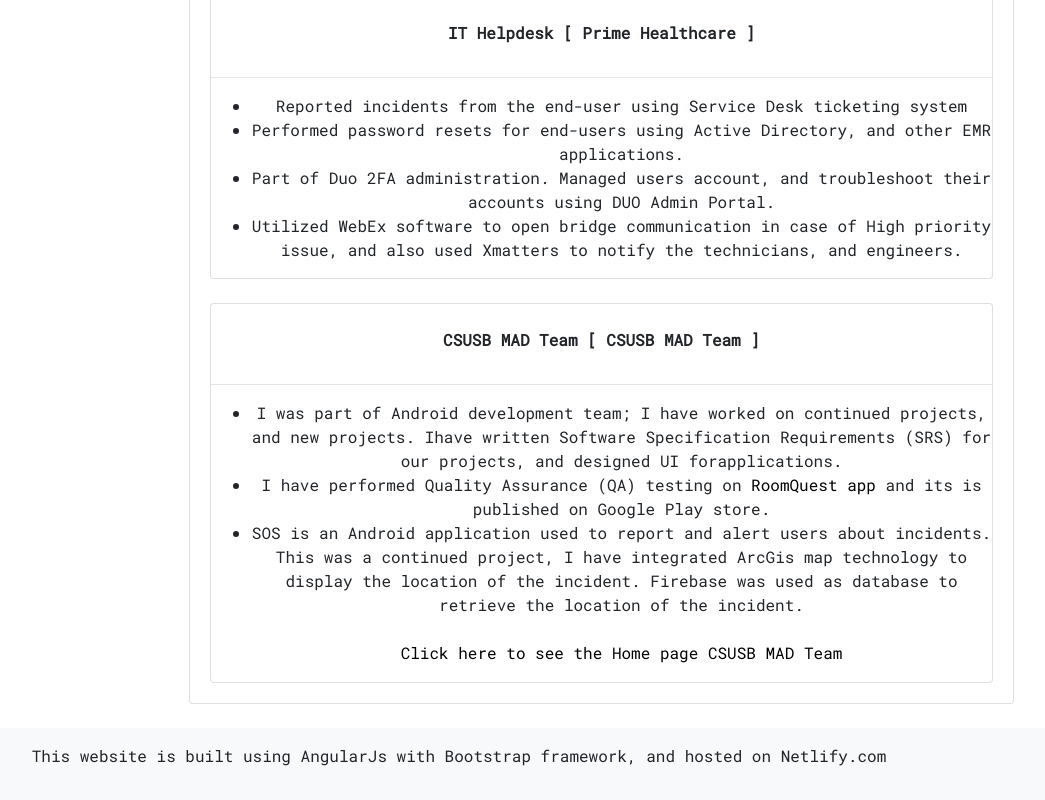
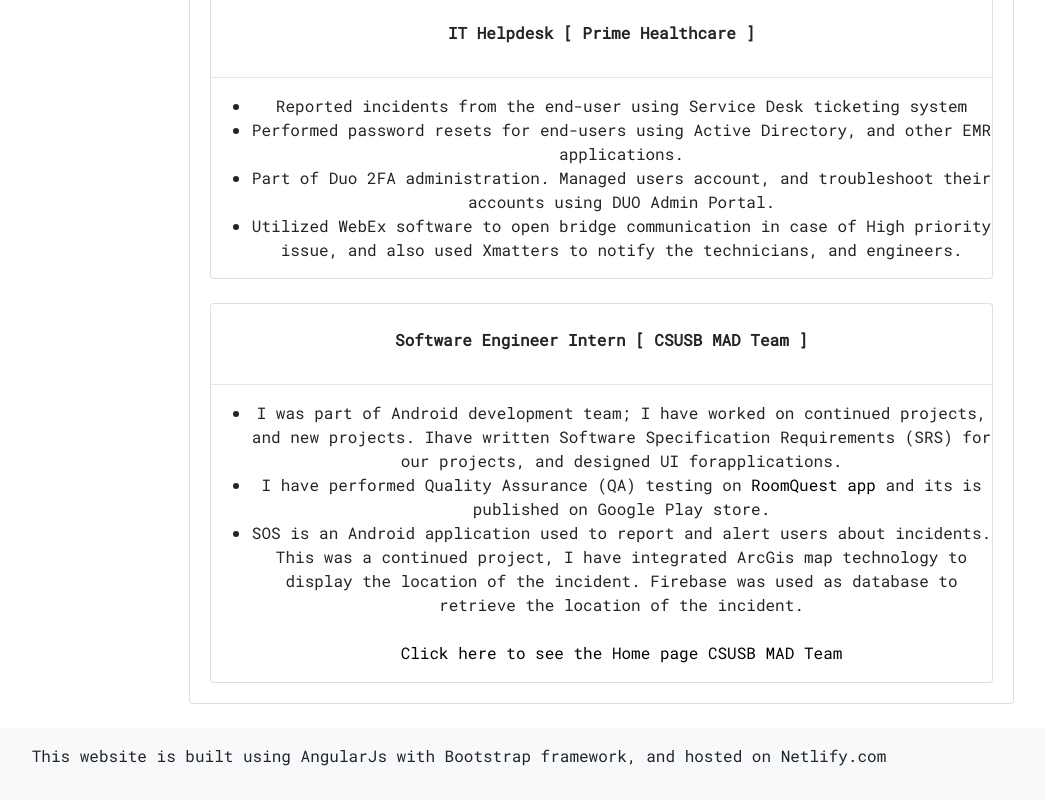
Before and after one commit to yousuf1997/devsite, an Angular app: page /experience in a window 1280 px wide. Shown: the part 733-1533 px from the top of the page, without its empty margins (181-1226 px from the left). Built offline with nearby package versions, Linux system fonts and the light colour scheme.

Commit message:
Updated the work title

```diff
--- a/src/app/experience/experience.component.html
+++ b/src/app/experience/experience.component.html
@@ -62,7 +62,7 @@
         <br>
         <div class="card text-center">
             <br>
-            <p><b>CSUSB MAD Team [ CSUSB MAD Team ]</b></p>
+            <p><b>Software Engineer Intern [ CSUSB MAD Team ]</b></p>
             <hr>
             <ul>
                 <li>I was part of Android development team; I have worked on continued projects, and new projects. Ihave
```
